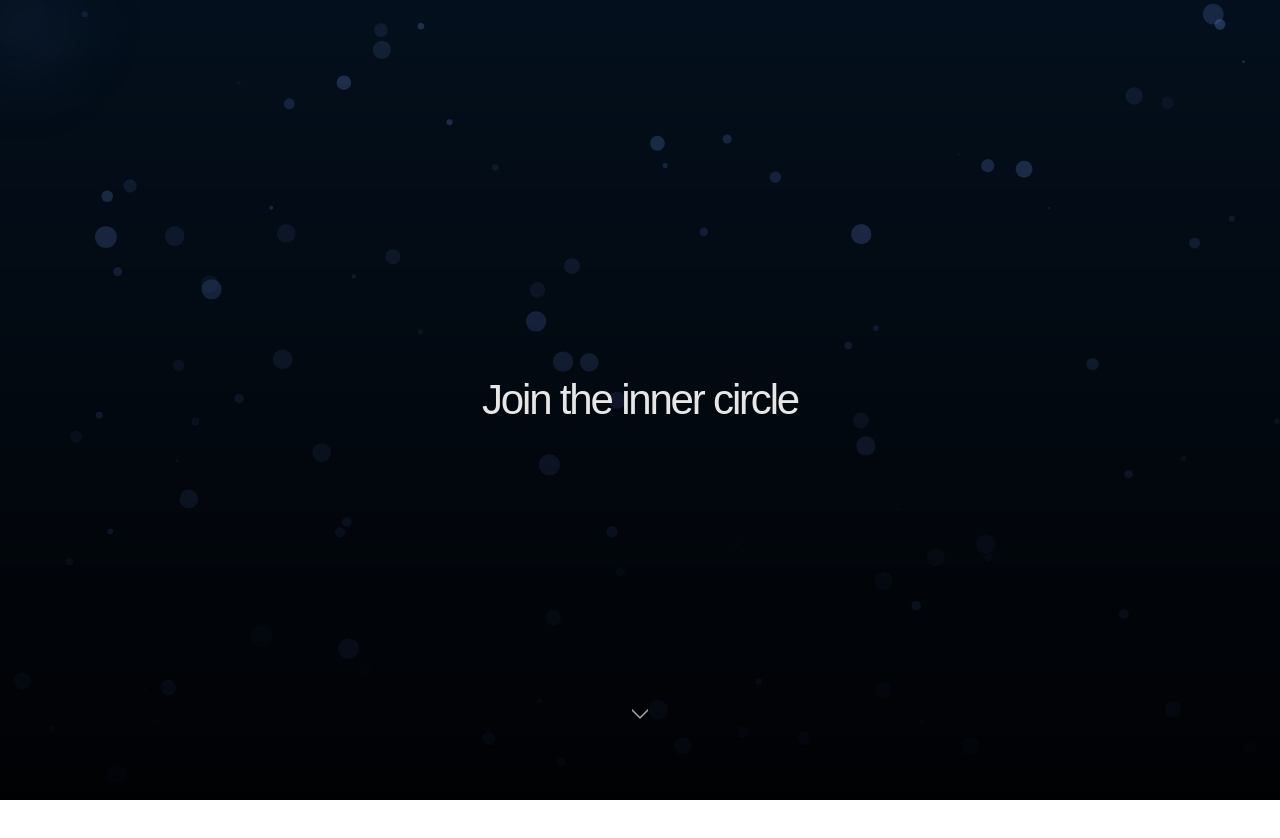
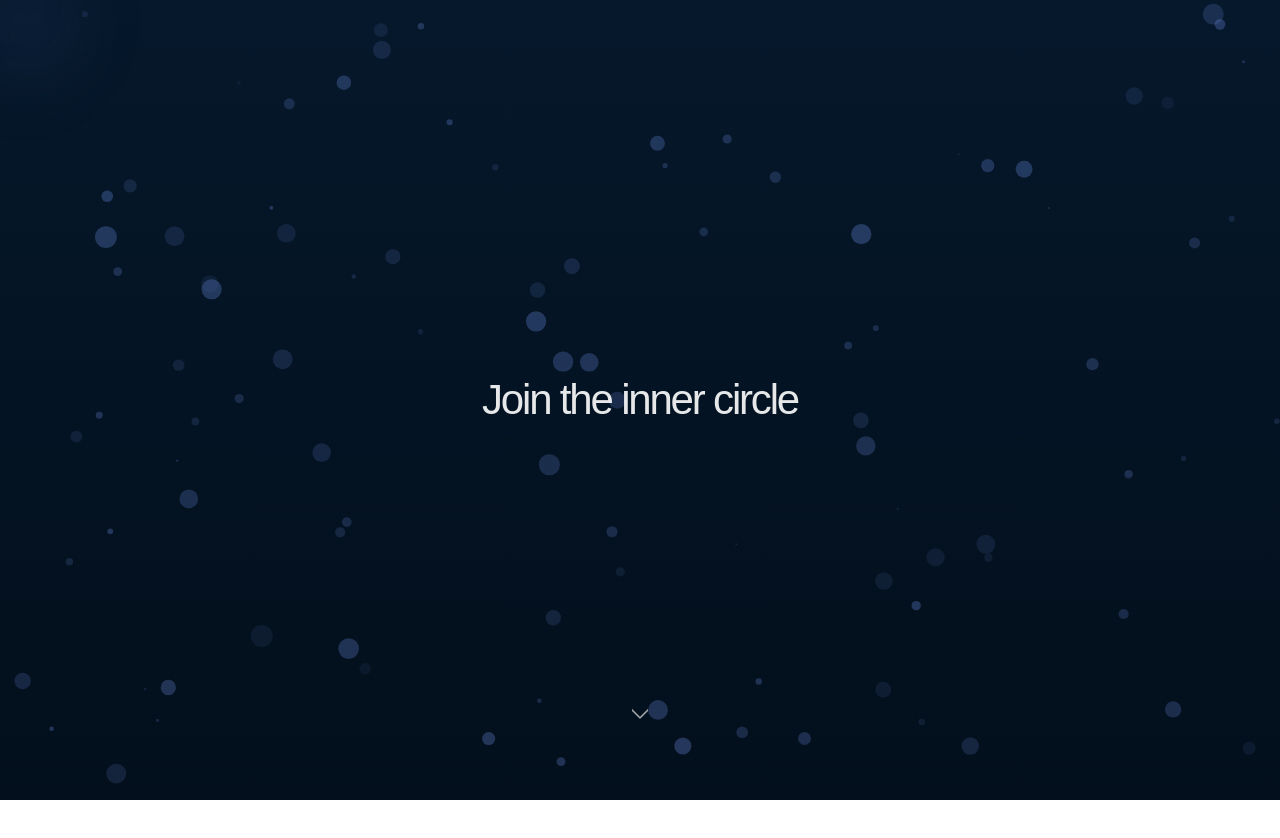
Before and after one commit to BinaryPogs/landingpage, a Next.js app: page / in a window 1280 px wide. Shown: the top 838 px of the page. Built offline with nearby package versions, Linux system fonts and the light colour scheme.

Commit message:
Refactor Background component with improved dark theme and gradient styling

```diff
--- a/src/components/ui/background/Background.tsx
+++ b/src/components/ui/background/Background.tsx
@@ -1,6 +1,7 @@
+'use client';
+
 import { cn } from "@/lib/utils";
 import { ReactNode } from "react";
-import { themeConfig } from "@/app/conf/theme";
 import { Particles } from "./Particles";
 
 interface BackgroundProps {
@@ -11,15 +12,19 @@ interface BackgroundProps {
 export function Background({ children, className }: BackgroundProps) {
   return (
     <div className={cn("relative min-h-screen w-full", className)}>
+      {/* Base dark background */}
+      <div className="fixed inset-0 bg-[#030f1c]" />
+
+      {/* Subtle gradient overlay */}
       <div
-        className="fixed inset-0"
-        style={{ backgroundColor: themeConfig.colors.background.base }}
+        className="fixed inset-0 bg-gradient-to-b from-[#081e36] via-[#051628] to-[#030f1c]"
+        style={{ opacity: 0.6 }}
       />
+
+      {/* Particles */}
       <Particles />
-      <div
-        className="fixed inset-0 bg-gradient-to-b from-transparent via-background-base/50 to-background-base"
-        style={{ mixBlendMode: 'multiply' }}
-      />
+
+      {/* Content */}
       <div className="relative z-10">
         {children}
       </div>
```
